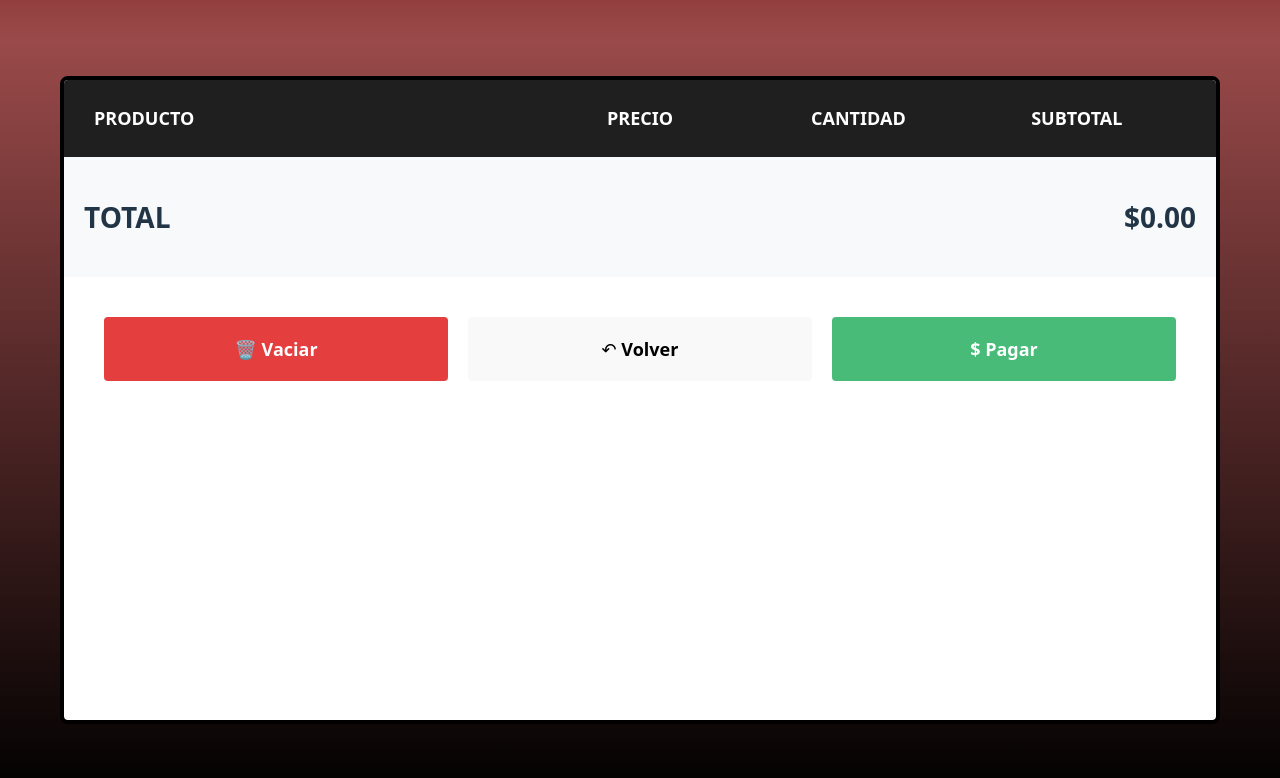
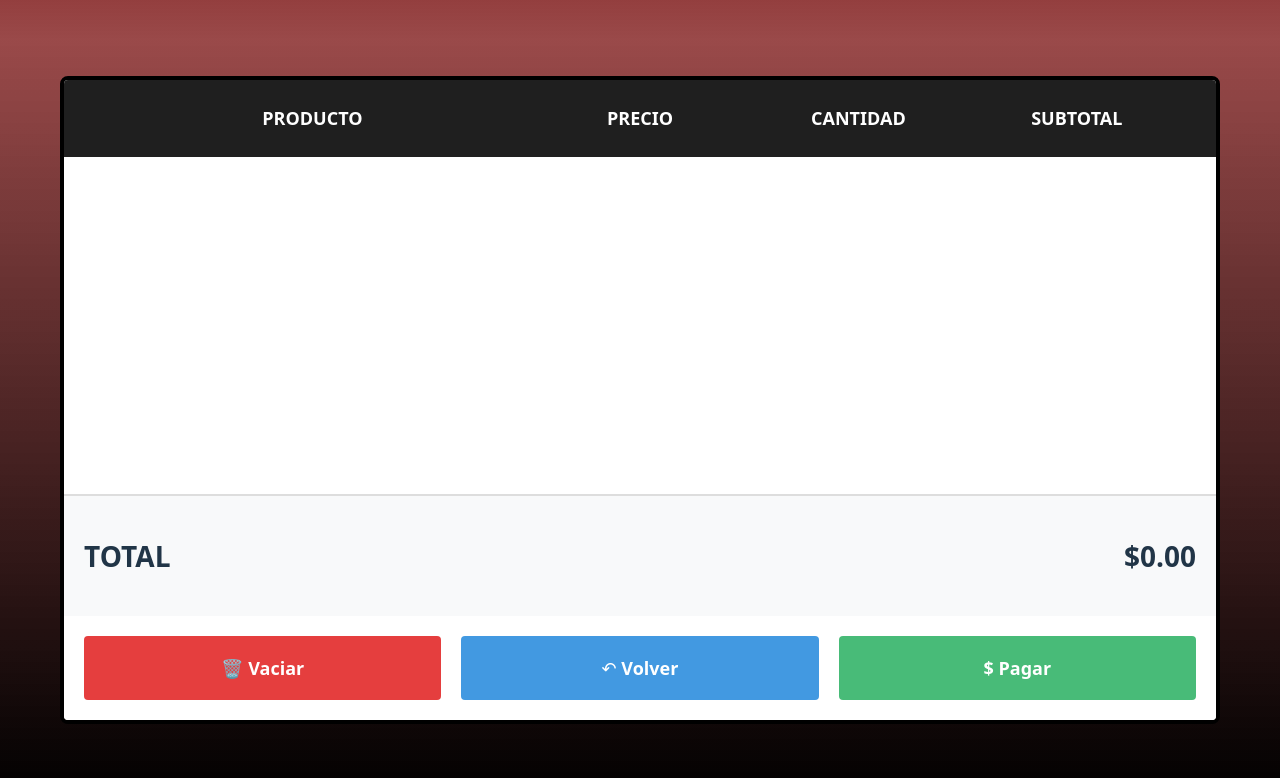
Before and after one commit to 357U4RD0/ECommerce, a React (Vite) app: page /carrito in a window 1280 px wide. Shown: the top 778 px of the page. Built offline with nearby package versions, Linux system fonts and the light colour scheme.

Commit message:
Arreglar inconvenientes con carrito

```diff
--- a/src/index.css
+++ b/src/index.css
@@ -235,12 +235,14 @@ button:focus-visible {
   background: white;
   border: 4px solid black;
   border-radius: 8px;
-  overflow: hidden;
-  min-height: 80vh;
   position: absolute;
   top: 50%;
   left: 50%;
   transform: translate(-50%, -50%);
+  height: 80vh;
+  display: flex;
+  flex-direction: column;
+  overflow: hidden;
 }
 
 .carrito-header {
@@ -252,10 +254,12 @@ button:focus-visible {
   font-weight: bold;
   text-align: center;
   font-size: 18px;
+  flex-shrink: 0;
 }
 
-.carrito-header div:first-child {
-  text-align: left;
+.carrito-scroll {
+  overflow-y: auto;
+  flex: 1;
 }
 
 .carrito-item {
@@ -297,6 +301,12 @@ button:focus-visible {
   min-width: 80px;
 }
 
+.carrito-footer {
+  flex-shrink: 0;
+  background: white;
+  border-top: 2px solid #ddd;
+}
+
 .carrito-total {
   display: flex;
   justify-content: space-between;
@@ -311,7 +321,7 @@ button:focus-visible {
 .carrito-actions {
   display: flex;
   gap: 20px;
-  padding: 40px;
+  padding: 20px;
 }
 
 .carrito-actions button {
@@ -335,16 +345,23 @@ button:focus-visible {
   color: white;
 }
 
+.btn-volver {
+  background: #4299e1;
+  color: white;
+}
+
 .carrito-actions button:hover {
   opacity: 0.9;
   transform: translateY(-1px);
 }
 
 @media (max-width: 768px) {
-  .carrito-header, .carrito-item {
+  .carrito-header,
+  .carrito-item {
     grid-template-columns: 1fr;
     gap: 10px;
   }
+
   .carrito-actions {
     flex-direction: column;
   }
--- a/src/pages/Carrito.jsx
+++ b/src/pages/Carrito.jsx
@@ -19,25 +19,45 @@ const Carrito = () => {
 
   return (
     <div className="carrito-container">
-      <div className="carrito-header"><div>PRODUCTO</div><div>PRECIO</div><div>CANTIDAD</div><div>SUBTOTAL</div></div>
+      <div className="carrito-header">
+        <div>PRODUCTO</div>
+        <div>PRECIO</div>
+        <div>CANTIDAD</div>
+        <div>SUBTOTAL</div>
+      </div>
+
+      <div className="carrito-scroll">
         {carrito.map(p => (
           <div className="carrito-item" key={p.id}>
-          <div className="producto-info"><img src={p.img} alt={p.name} className="producto-imagen" /><span>{p.name}</span></div>
+            <div className="producto-info">
+              <img src={p.img} alt={p.name} className="producto-imagen" />
+              <span>{p.name}</span>
+            </div>
             <div>${p.price.toFixed(2)}</div>
             <select value={cantidades[p.id]} onChange={e => cambiarCantidad(p.id, +e.target.value)}>
-            {[...Array(9)].map((_, i) => <option key={i + 1} value={i + 1}>{i + 1}</option>)}
+              {[...Array(9)].map((_, i) => (
+                <option key={i + 1} value={i + 1}>
+                  {i + 1}
+                </option>
+              ))}
             </select>
             <div>${(p.price * (cantidades[p.id] || 1)).toFixed(2)}</div>
           </div>
         ))}
+      </div>
 
-      <div className="carrito-total"><span>TOTAL</span><span>{mostrarTotal}</span></div>
+      <div className="carrito-footer">
+        <div className="carrito-total">
+          <span>TOTAL</span>
+          <span>{mostrarTotal}</span>
+        </div>
         <div className="carrito-actions">
           <button className="btn-vaciar" onClick={vaciar}>🗑️ Vaciar</button>
           <button className="btn-volver" onClick={() => navigate('/')}>↶ Volver</button>
           <button className="btn-pagar">$ Pagar</button>
         </div>
       </div>
+    </div>
   );
 };
 
```
Lines whose indentation alone changed are shown as unchanged.
